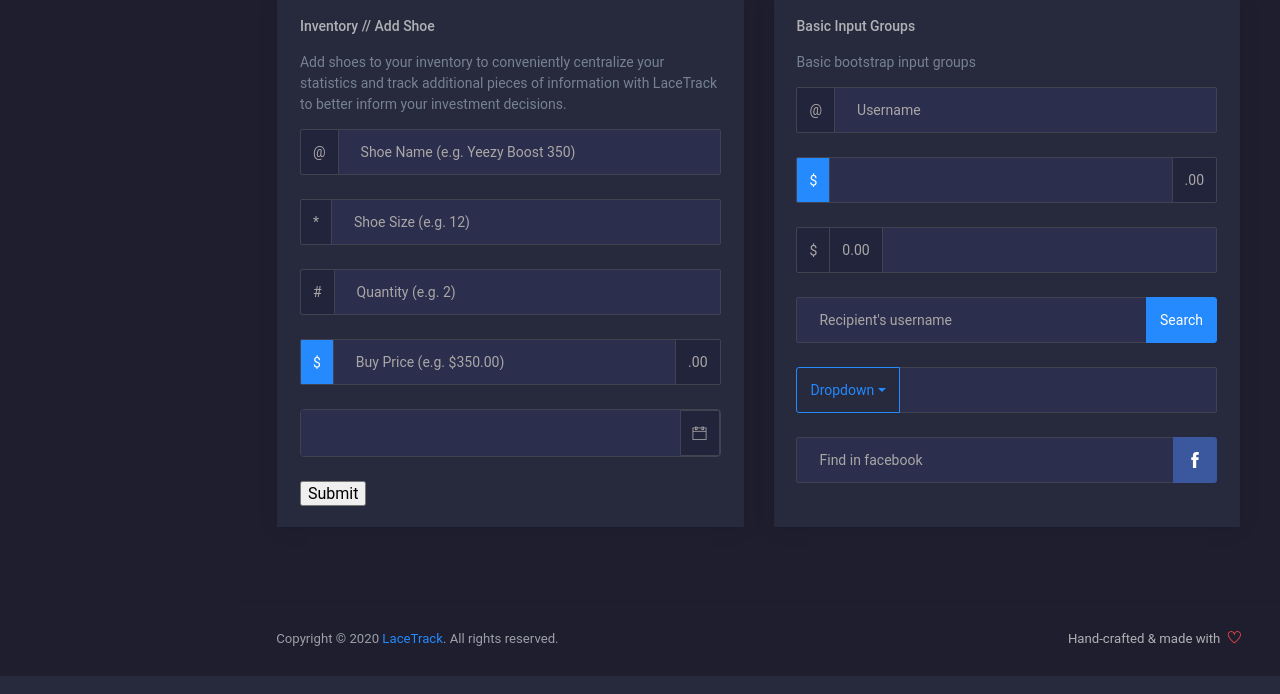
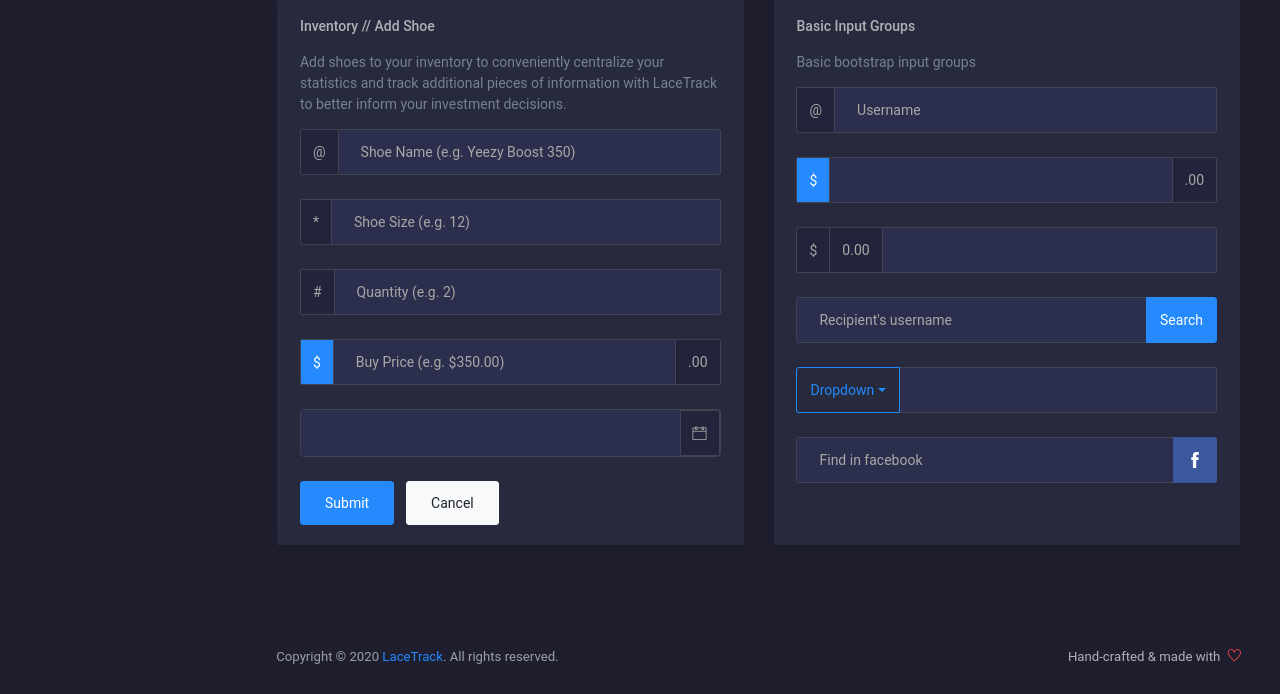
Before and after one commit to wasi2005/lacetrack, a Flask app: template templates/portal.html in a window 1280 px wide. Shown: the part 2899-3593 px from the top of the page. Run offline with Flask 2, Linux system fonts and the light colour scheme; the template is opened without the code that fills it, so the values that code supplies are empty; parts of the project's set-up code (start-up, migrations or seed data) failed here and were passed over; some libraries are stand-ins or nearby versions.

Commit message:
Update portal.html

```diff
--- a/templates/portal.html
+++ b/templates/portal.html
@@ -1074,7 +1074,8 @@
                       </span>
                     </div>
                   </div>
-                  <input type="submit" value="Submit">
+                  <button type="submit" class="btn btn-primary mr-2">Submit</button>
+                  <button class="btn btn-light">Cancel</button>
                 </div>
               </div>
             </div>
```
